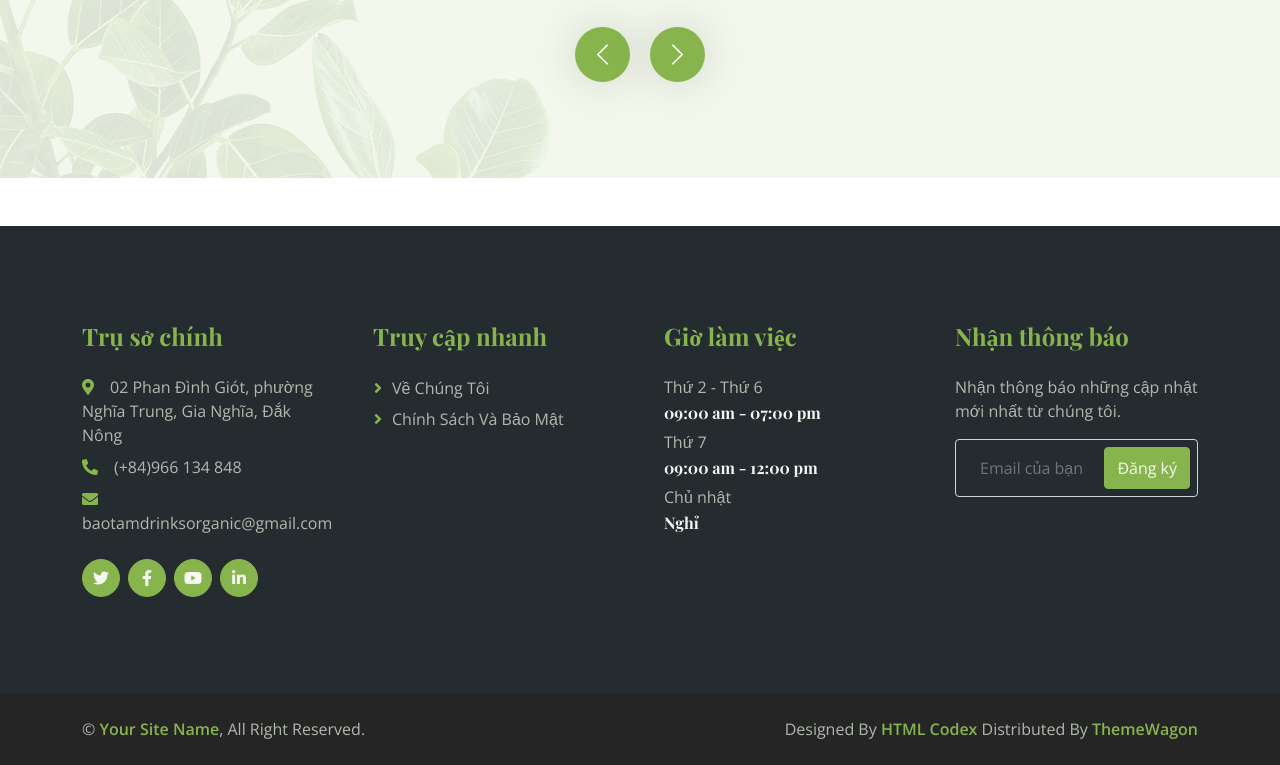
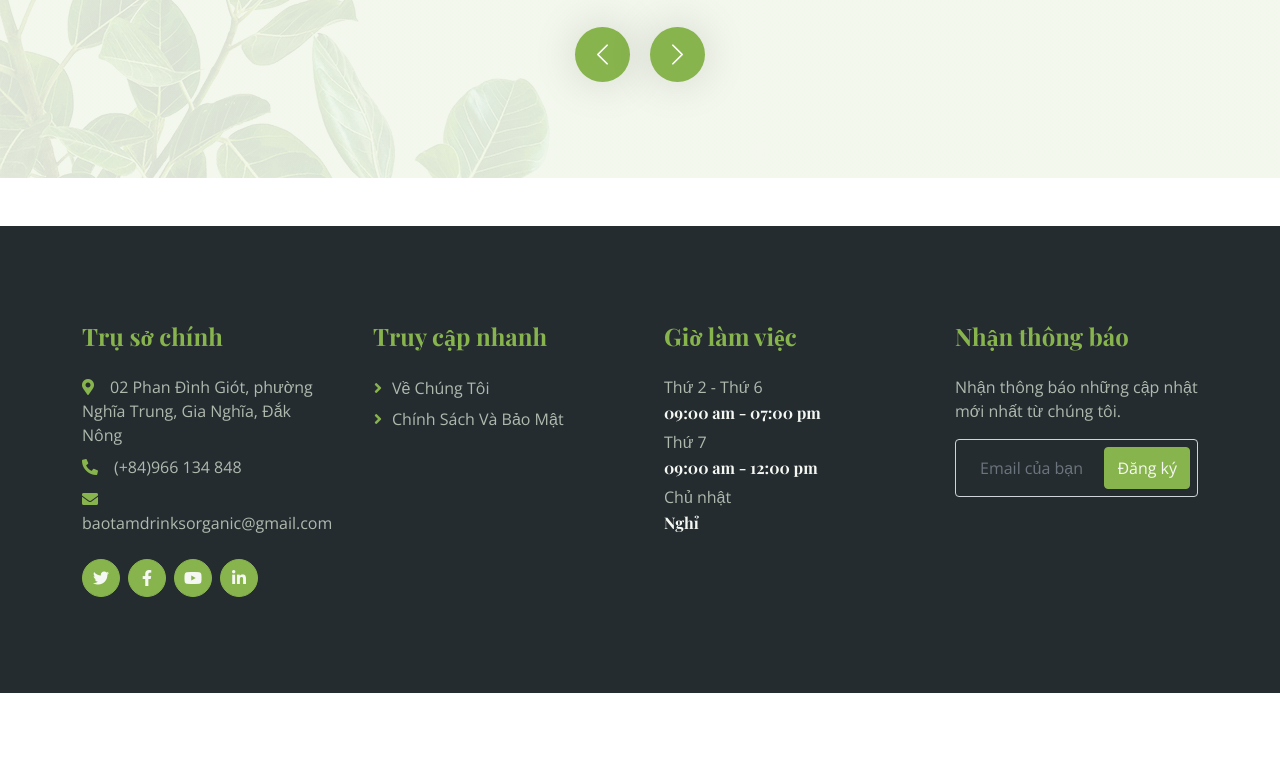
Before and after one commit to cody-ellington/baotam, a plain HTML site: page pages/tra.html in a window 1280 px wide. Shown: the part 2641-3406 px from the top of the page. After the commit the page ends 3334 px from the top, so only its background shows below. Drawn offline with nearby package versions, Linux system fonts and the light colour scheme; files whose address does not match are found by name.

Commit message:
Update favicon

```diff
--- a/pages/tra.html
+++ b/pages/tra.html
@@ -9,7 +9,7 @@
     <meta content="" name="description">
 
     <!-- Favicon -->
-    <link href="../assets/img/favicon.ico" rel="icon">
+    <link href="../assets/img/favicon.png" rel="icon">
 
     <!-- Google Web Fonts -->
     <link rel="preconnect" href="https://fonts.googleapis.com">
@@ -279,24 +279,6 @@
     </div>
     <!-- Footer End -->
 
-
-    <!-- Copyright Start -->
-    <div class="container-fluid copyright py-4">
-        <div class="container">
-            <div class="row">
-                <div class="col-md-6 text-center text-md-start mb-3 mb-md-0">
-                    &copy; <a class="fw-medium" href="#">Your Site Name</a>, All Right Reserved.
-                </div>
-                <div class="col-md-6 text-center text-md-end">
-                    <!--/*** This template is free as long as you keep the footer author’s credit link/attribution link/backlink. If you'd like to use the template without the footer author’s credit link/attribution link/backlink, you can purchase the Credit Removal License from "https://htmlcodex.com/credit-removal". Thank you for your support. ***/-->
-                    Designed By <a class="fw-medium" href="https://htmlcodex.com">HTML Codex</a> Distributed By <a
-                        class="fw-medium" href="https://themewagon.com">ThemeWagon</a>
-                </div>
-            </div>
-        </div>
-    </div>
-    <!-- Copyright End -->
-
     <!-- JavaScript Libraries -->
     <script src="https://ajax.googleapis.com/ajax/libs/jquery/3.6.1/jquery.min.js"></script>
     <script src="https://cdn.jsdelivr.net/npm/bootstrap@5.0.0/dist/js/bootstrap.bundle.min.js"></script>
```
Also changed, not shown: pages/nuoc.html (+1 -1 lines).
